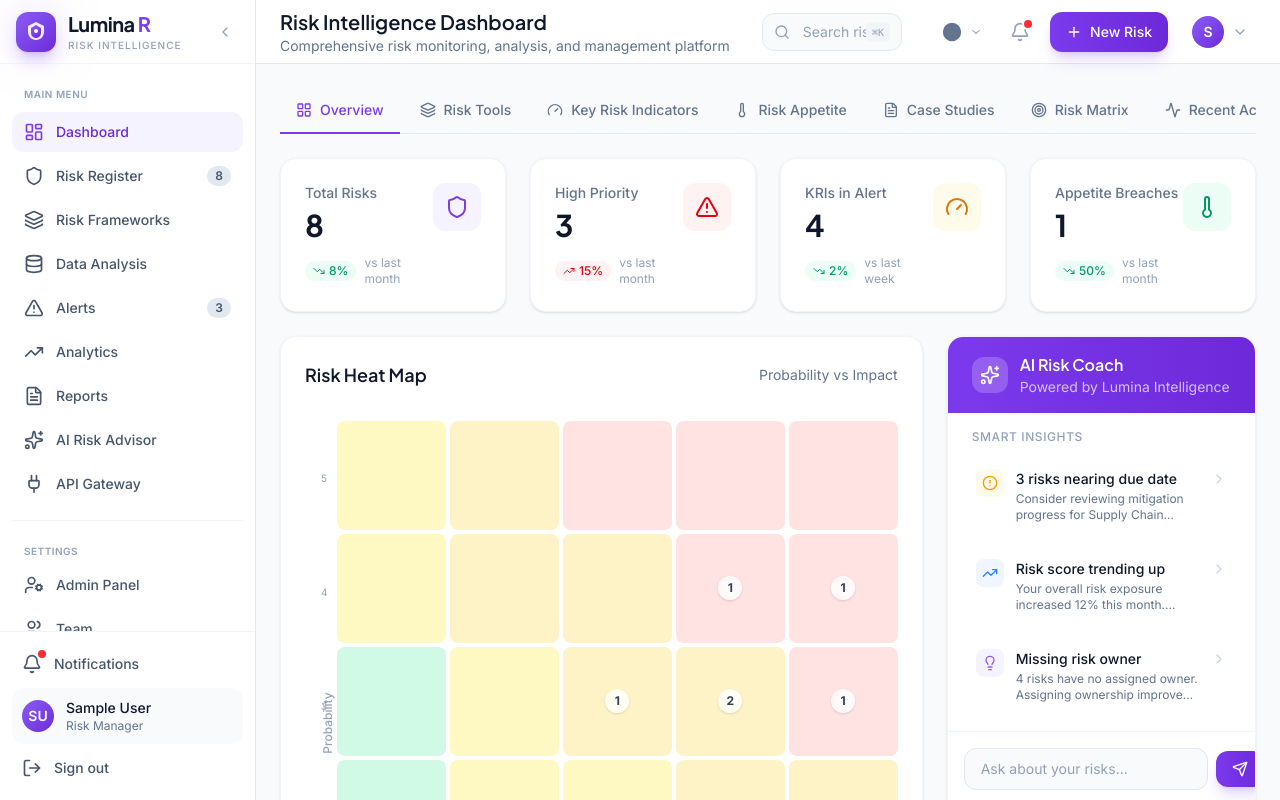
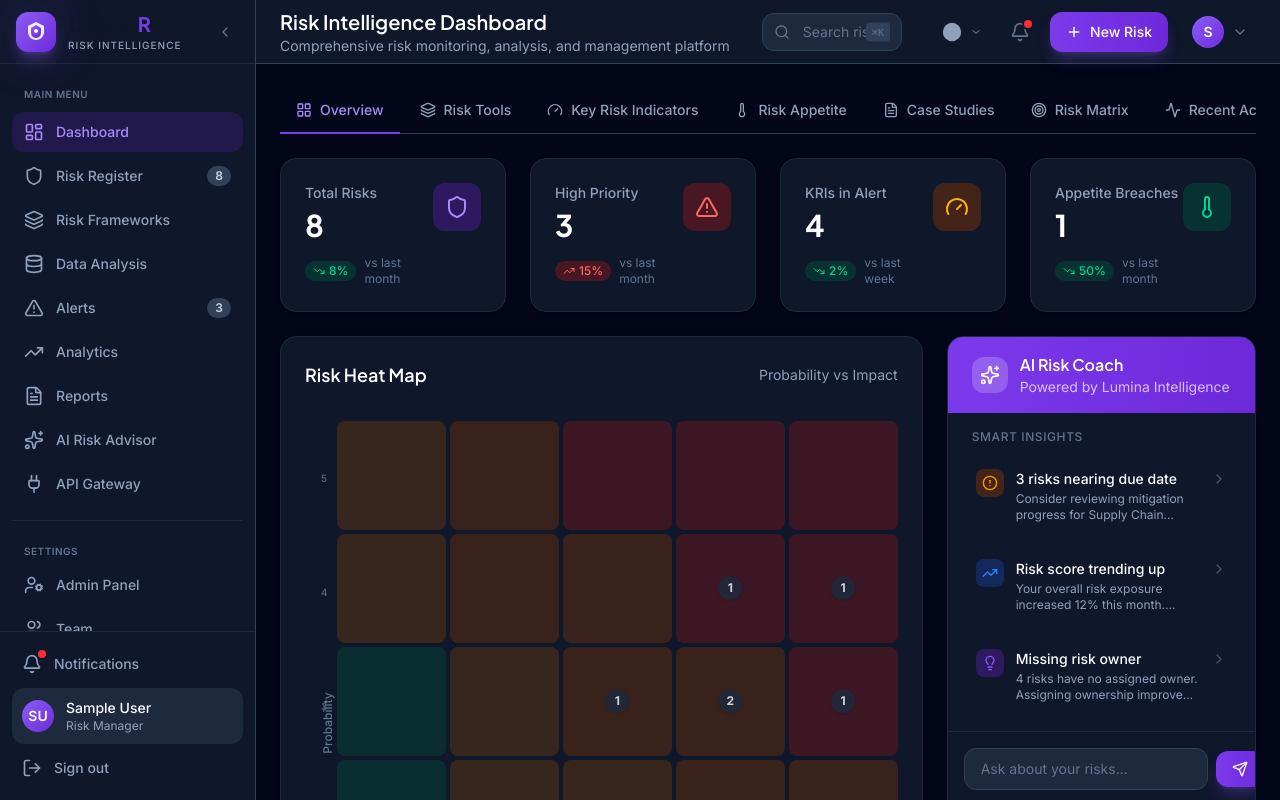
Before and after one commit to Imomazin/risk-coach-mvp, a React (Vite) app: page / in a window 1280 px wide. Shown: the top 800 px of the page. Built offline with nearby package versions, Linux system fonts and the light colour scheme; sample sign-in values are in the browser's storage.

Commit message:
fix: Enable class-based dark mode in Tailwind v4
Added @custom-variant directive to enable dark: classes to work
with the .dark class on html element. This was the missing piece -
Tailwind v4 defaults to media-query based dark mode.

```diff
--- a/src/index.css
+++ b/src/index.css
@@ -1,5 +1,8 @@
 @import url('https://fonts.googleapis.com/css2?family=Inter:wght@300;400;500;600;700&family=Plus+Jakarta+Sans:wght@500;600;700;800&display=swap');
 @import "tailwindcss";
+
+/* Enable class-based dark mode for Tailwind v4 */
+@custom-variant dark (&:where(.dark, .dark *));
 
 @theme {
   /* Lumina R Primary - Deep Violet/Indigo */
```
